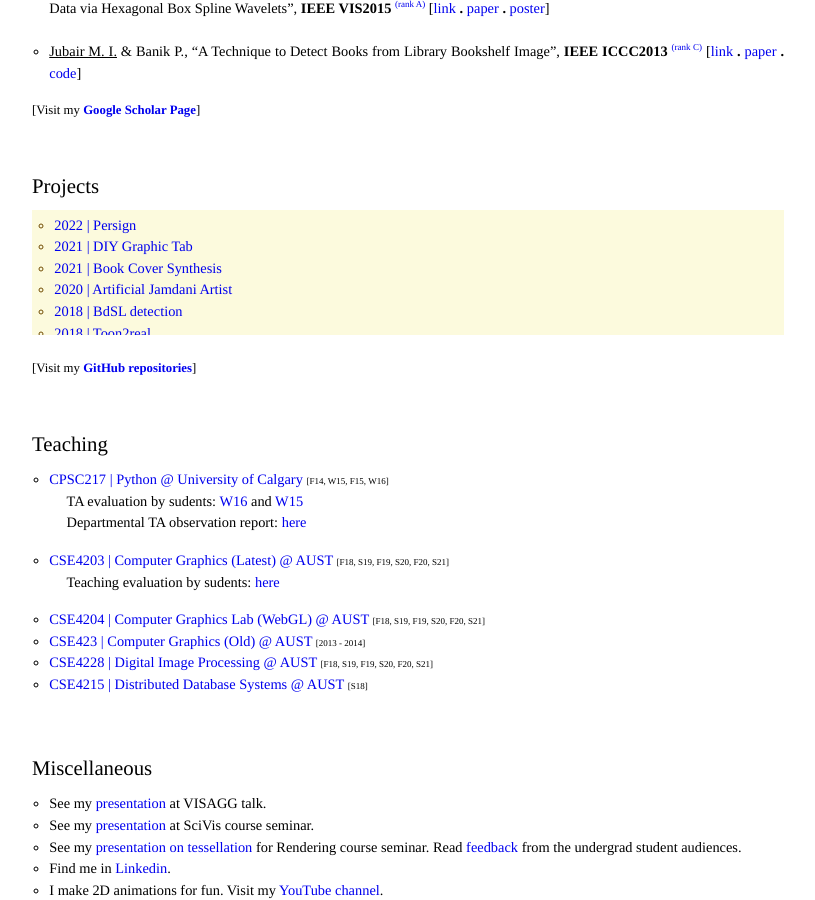
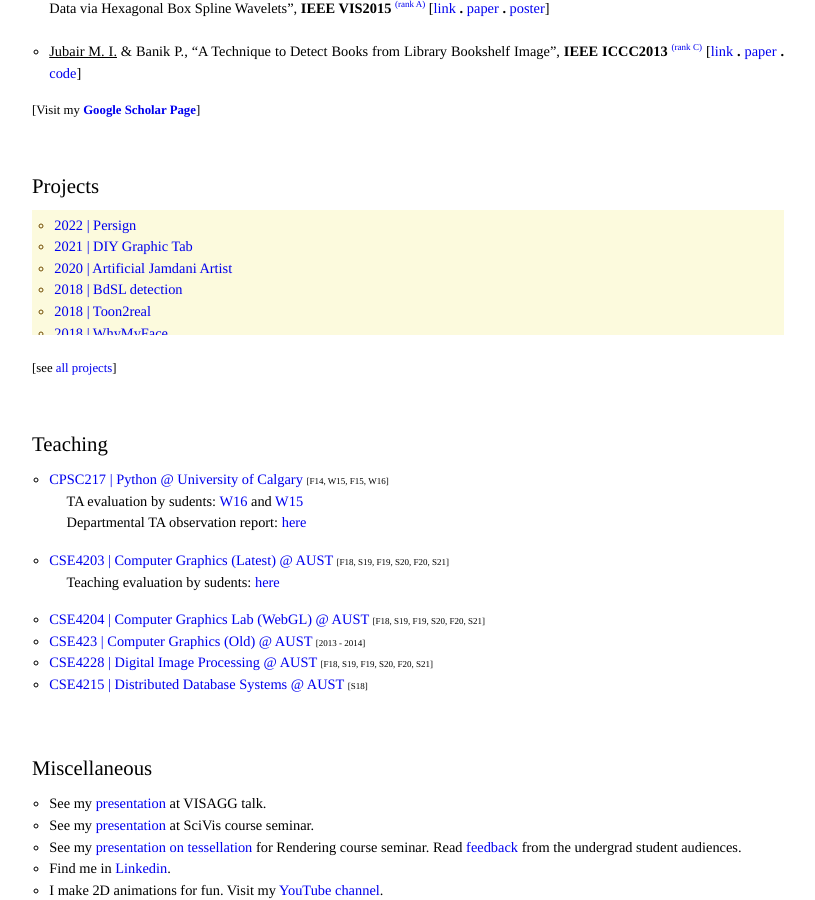
Before and after one commit to imruljubair/imruljubair.github.io, a Jekyll site: the page built from index.html, in a window 1280 px wide and 900 px high, scrolled down 1645 px. Shown: the whole window, without its empty margins (232-1047 px from the left). Built offline with Jekyll 4.4.1, drawn with Linux system fonts in a browser that asks for light colours.

Commit message:
Update projects.html

```diff
--- a/_includes/projects.html
+++ b/_includes/projects.html
@@ -7,7 +7,7 @@
         <li><a href="project/project-page.html#persign">2022 | Persign</a></li>
         <li><a href="project/project-page.html#tab">2021 | DIY Graphic Tab</a></li>
 	<!--  <li><a href="project/project-page.html#textedit">2021 | Editing Bengali Scene Text</a></li>-->
-	  <li><a href="project/project-page.html#bookcover">2021 | Book Cover Synthesis</a></li>
+	 <!-- <li><a href="project/project-page.html#bookcover">2021 | Book Cover Synthesis</a></li>-->
 		<li><a href="project/project-page.html#jamdani">2020 | Artificial Jamdani Artist</a></li>
 	 <!--   <li><a href="project/project-page.html#i2i">2020 | Image to Image Attire Transfer</a></li>-->
 	<!--	<li><a href="project/project-page.html#shapes2toon">2020 | Cartoon from Geometric Shapes</a></li>-->
@@ -20,6 +20,6 @@
       </ul>
     </div>
     <br>
-    <p style="font-size:80%">[Visit my <a href="https://github.com/imruljubair"; style="font-weight:bold">GitHub repositories</a>] </p>
+    <p style="font-size:80%">[see <a href="project/project-page.html">all projects</a>] </p>
   </div>
 </section>
```
